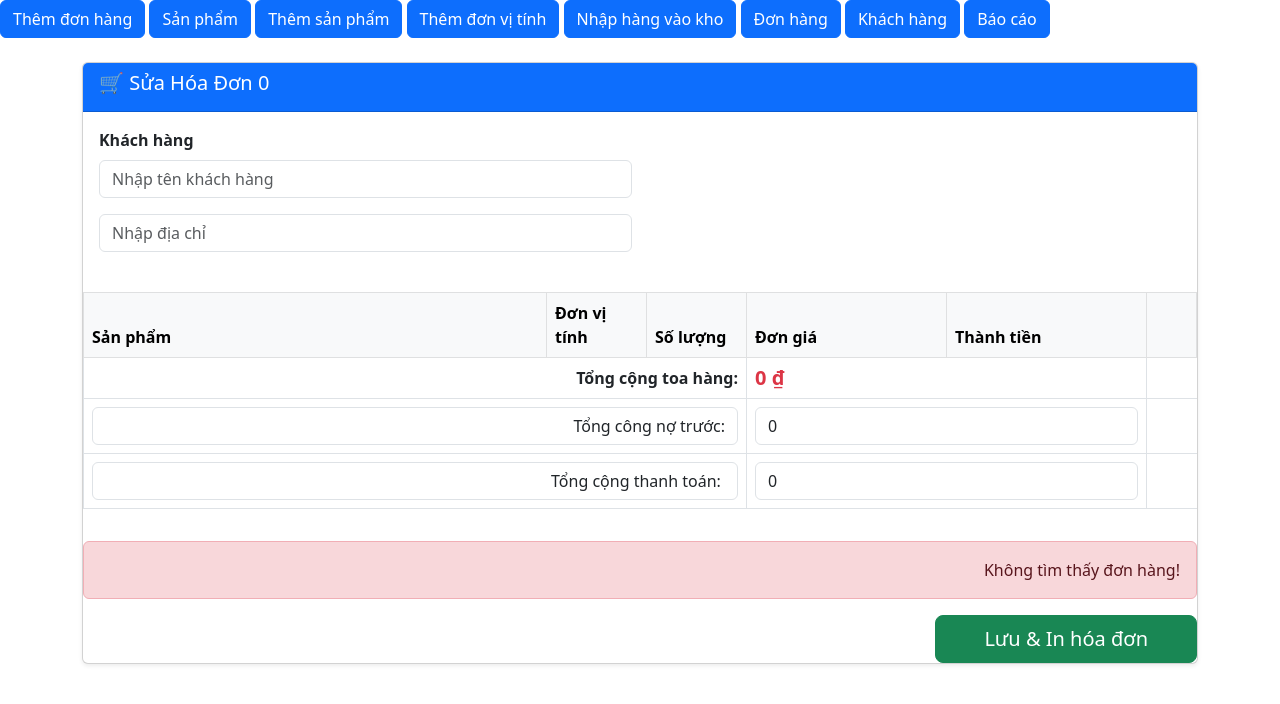
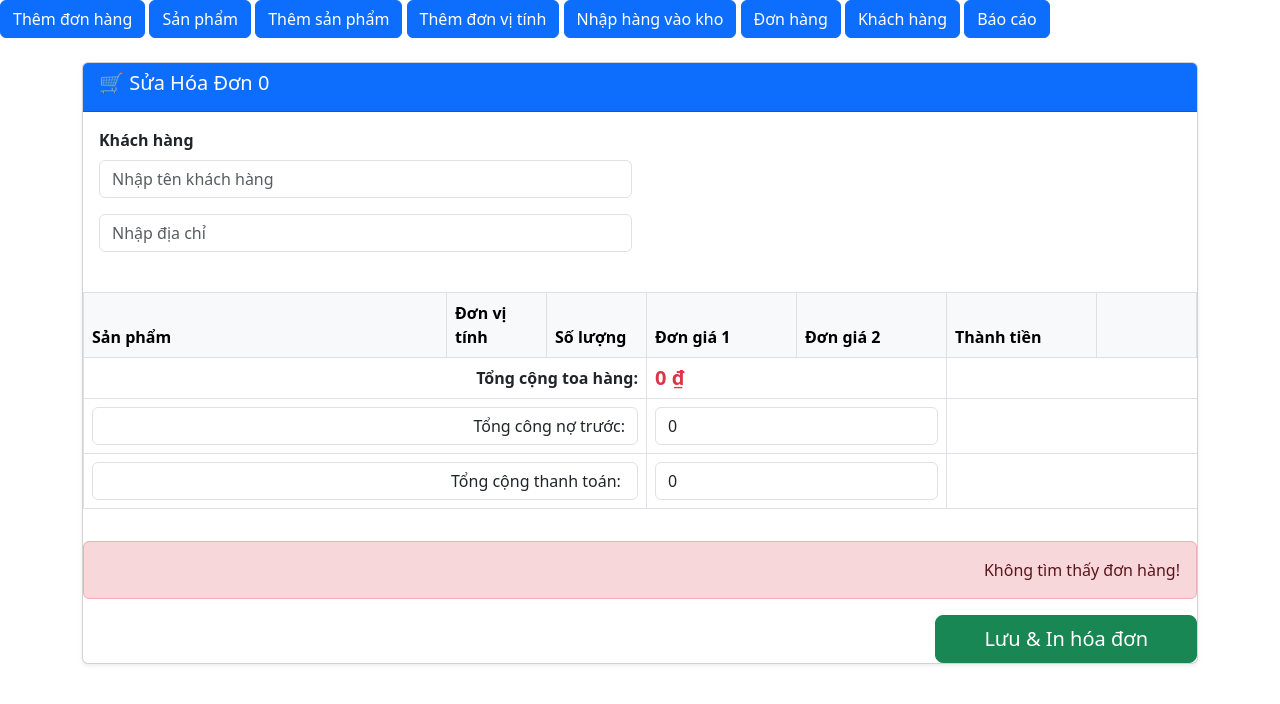
Before and after one commit to sever4041vn/web-ban-hang, a PHP site: page /order.php in a window 1280 px wide. Shown: the top 704 px of the page. Run offline with PHP 8.4, Linux system fonts and the light colour scheme; data that the repository does not hold is empty; some libraries are stand-ins or nearby versions.

Commit message:
Cập nhật cấu trúc hóa đơn: thêm giá bán 1 và giá bán 2, điều chỉnh các chức năng liên quan

```diff
--- a/assets/js/update_order.js
+++ b/assets/js/update_order.js
@@ -5,6 +5,7 @@ const parsedUrl = new URL(window.location.href);
 const params = new URLSearchParams(parsedUrl.search);
 const invoice_no = params.get("invoice_no");
 let selectProductCache = [];
+let selectPriceCache = [];
 document.addEventListener("keypress",(e)=>{
     if (e.key=="Enter") {
         addToTable();
@@ -69,12 +70,17 @@ const addToTable = (data) => {
                                     <input type="number" class="form-control qty-input" value="1" min="1" onchange="calculateRow(this)">
                                 </td>
                                 <td>
-                                    <input type="text" class="form-control" value="${Number(selling_price).toLocaleString('vi-VN')}" oninput="formatCurrency(this);calculateRow(this.parentNode.querySelector('.selling-price-input'))">
-                                    <input type="hidden" class="form-control selling-price-input" value="${selling_price}" onchange="calculateRow(this)">
-                                    <input style="display:none;" type="number" class="form-control cost-price-input" value="${cost_price}" onchange="calculateRow(this)">
+                                    <p class="mb-0 form-control cost-price-input-p" data-price="0" data-show="true">* ₫</p>
+                                    <input type="hidden" class="form-control cost-price" value="${cost_price}" onchange="calculateRow(this)">
                                 </td>
-                                    <td class="subtotal fw-bold">${Number(selling_price).toLocaleString('vi-VN')} ₫</td>
+                                <td class="position-relative">
+                                    <input type="text" class="form-control selling-price-input" value="${Number(selling_price).toLocaleString('vi-VN')}" oninput="formatCurrency(this);calculateRow(this.parentNode.querySelector('.selling-price-input'))">
+                                    <input type="hidden" class="form-control selling-price" value="${selling_price}">
+                                    <div style="display: none;" class="z-3 l-0 w-100 search-box price-choice bg-white position-absolute row"></div>
+                                </td>
+                                <td class="subtotal fw-bold">${Number(selling_price).toLocaleString('vi-VN')} ₫</td>
                                 <td>
+                                    <button class="btn btn-sm btn-outline-warning" onclick="showCostPrice(this)">Hiện giá nhập</button>
                                     <button class="btn btn-sm btn-outline-danger" onclick="removeRow(this)">Xóa</button>
                                 </td>
                         `;
@@ -83,9 +89,12 @@ const addToTable = (data) => {
         tr.querySelector(".name").addEventListener("focusout", (e)=>toggleShowSearchBox(e.target,"hide"))
         tr.querySelector(".name").focus();
 
+        tr.querySelector(".selling-price-input").addEventListener("focusin", (e)=>toggleShowSearchBox(e.target,"show"))
+        tr.querySelector(".selling-price-input").addEventListener("focusout", (e)=>toggleShowSearchBox(e.target,"hide"))
     }else{
 
         data.forEach(item=>{
+            console.log(item)
             const tr = document.createElement("tr");
             tr.innerHTML = `
                                     <td class="d-none">
@@ -102,22 +111,28 @@ const addToTable = (data) => {
                                         <input type="number" value="${Number(item["quantity"])}" class="form-control qty-input" onchange="calculateRow(this)">
                                     </td>
                                     <td>
-                                        <input type="text" class="form-control" value="${Number(item["selling_price"]).toLocaleString('vi-VN')}" oninput="formatCurrency(this);calculateRow(this.parentNode.querySelector('.selling-price-input'))">
-                                        <input type="hidden" class="form-control selling-price-input" value="${item["selling_price"]}" onchange="calculateRow(this)">
-                                        <input style="display:none;" type="number" class="form-control cost-price-input" value="${item["cost_price"]}" onchange="calculateRow(this)">
+                                        <p class="mb-0 form-control cost-price-input-p" data-price="${item["cost_price"]}" data-show="true">* ₫</p>
+                                        <input type="hidden" class="form-control cost-price" value="${item["cost_price"]}" onchange="calculateRow(this)">
                                     </td>
-                                        <td class="subtotal fw-bold">${Number(selling_price).toLocaleString('vi-VN')} ₫</td>
+                                    <td class="position-relative">
+                                        <input type="text" class="form-control selling-price-input" value="${Number(item["selling_price"]).toLocaleString('vi-VN')}" oninput="formatCurrency(this);calculateRow(this.parentNode.querySelector('.selling-price-input'))">
+                                        <input type="hidden" class="form-control selling-price" value="${item["selling_price"]}">
+                                        <div style="display: none;" class="z-3 l-0 w-100 search-box price-choice bg-white position-absolute row"></div>
+                                    </td>
+                                    <td class="subtotal fw-bold">${Number(item["selling_price"]).toLocaleString('vi-VN')} ₫</td>
                                     <td>
+                                        <button class="btn btn-sm btn-outline-warning" onclick="showCostPrice(this)">Hiện giá nhập</button>
                                         <button class="btn btn-sm btn-outline-danger" onclick="removeRow(this)">Xóa</button>
                                     </td>
                             `;
 
                             document.getElementById('invoiceItems').appendChild(tr);
                             tr.querySelector(".name").addEventListener("focusin", (e)=>toggleShowSearchBox(e.target,"show"))
-                            tr.querySelector(".name").addEventListener("focusout", (e)=>{
-        toggleShowSearchBox(e.target,"hide");
-    })
-    tr.querySelector(".name").focus();
+                            tr.querySelector(".name").addEventListener("focusout", (e)=>toggleShowSearchBox(e.target,"hide"))
+                            tr.querySelector(".name").focus();
+
+                            tr.querySelector(".selling-price-input").addEventListener("focusin", (e)=>toggleShowSearchBox(e.target,"show"))
+                            tr.querySelector(".selling-price-input").addEventListener("focusout", (e)=>toggleShowSearchBox(e.target,"hide"))
                             calculateRow(tr.querySelector(".selling-price-input"));
                         })
     }
@@ -131,6 +146,9 @@ const toggleShowSearchBox = (target,action) => {
         if (selectProductCache.length != 0) {
             addToRow(selectProductCache[0],selectProductCache[1])
         }
+        if (selectPriceCache.length != 0) {
+            setPrice(selectPriceCache[0],selectPriceCache[1])
+        }
         setTimeout(() => {
             searchBox.style.display = "none"
         }, 100);
@@ -141,8 +159,12 @@ const searchProducts = async (e) => {
     let searchBox = e.target.parentNode.querySelector(".search-box");
     const search = e.target.value;
     const id = e.target.closest("tr").querySelector(".id");
-    const cost_price = e.target.closest("tr").querySelector(".cost-price-input");
+    const cost_price_p = e.target.closest("tr").querySelector(".cost-price-input-p");
+    const cost_price = e.target.closest("tr").querySelector(".cost-price");
     id.value = 1;
+    cost_price_p.innerHTML = "* ₫";
+    cost_price_p.setAttribute("data-show", "true")
+    cost_price_p.setAttribute("data-price", 0)
     cost_price.value =0;
     let products = []
     let productOption = '';
@@ -159,7 +181,7 @@ const searchProducts = async (e) => {
     }
     for (let i = 0; i < products.length; i++) {
         productOption = productOption + `
-        <button onmouseover='selectProductCache=[event,[${products[i]["id"]},"${products[i]["name"].replace(/\n/g, "")}","${products[i]["unit"]}",${products[i]["cost_price"]},${products[i]["selling_price"]}]]' class="btn border btn-primary">${products[i]["sku"]} - ${products[i]["name"]}</button>
+            <button onmouseover='selectProductCache=[event,[${products[i]["id"]},"${products[i]["name"].replace(/\n/g, "")}","${products[i]["unit"]}",${products[i]["cost_price"]},${products[i]["selling_price_1"]},${products[i]["selling_price_2"]}]]' class="btn border btn-primary">${products[i]["sku"]} - ${products[i]["name"]}</button>
         `
     }
     if (productOption=="") {
@@ -175,15 +197,24 @@ const addToRow = (e, data) => {
     const id = row.querySelector(".id");
     const name = row.querySelector(".name");
     const unit = row.querySelector(".unit");
-    const cost_price = row.querySelector(".cost-price-input")
-    const selling_price = row.querySelector(".selling-price-input");
+    const cost_price_p = row.querySelector(".cost-price-input-p");
+    const cost_price = row.querySelector(".cost-price");
+    const selling_price = row.querySelector(".selling-price");
+    const price_choice = row.querySelector(".price-choice");
     id.value = data[0];
     // ẩn cửa sổ search
     name.value = "";
     toggleShowSearchBox(name,"hide")
     name.value = data[1];
     unit.value = data[2];
+    cost_price_p.innerText = "* ₫";
+    cost_price_p.setAttribute("data-show", "true");
+    cost_price_p.setAttribute("data-price", data[3]);
     cost_price.value = data[3];
+    price_choice.innerHTML = `
+        <button onmouseover='selectPriceCache=[event,${data[4]}]' class="btn border btn-primary">${Number(data[4]).toLocaleString('vi-VN')} ₫</button>
+        <button onmouseover='selectPriceCache=[event,${data[5]}]' class="btn border btn-primary">${Number(data[5]).toLocaleString('vi-VN')} ₫</button>
+    `
     selling_price.parentNode.querySelectorAll("input")[0].value = Number(data[4]).toLocaleString('vi-VN')
     selling_price.value = data[4];
     // console.log(data)
@@ -191,15 +222,34 @@ const addToRow = (e, data) => {
     addToTable();
 }
 
+const setPrice = (e, selling_price) => {
+    const selling_price_input = e.target.parentNode.parentNode.querySelector(".selling-price")
+    selling_price_input.parentNode.querySelectorAll("input")[0].value = Number(selling_price).toLocaleString('vi-VN')
+    selling_price_input.value = selling_price;
+    selectPriceCache = [];
+    calculateRow(e.target);
+}
+
 function removeRow(btn) {
     btn.closest('tr').remove();
     updateTotal();
 }
 
+function showCostPrice(btn) {
+    const cost_price_input_p = btn.parentNode.parentNode.querySelector(".cost-price-input-p");
+    if (cost_price_input_p.getAttribute("data-show")=="true") {
+        cost_price_input_p.innerText = `${Intl.NumberFormat('vi-VN').format(cost_price_input_p.getAttribute("data-price"))} ₫`;
+        cost_price_input_p.setAttribute("data-show", "false")
+    }else{
+        cost_price_input_p.innerText = `* ₫`;
+        cost_price_input_p.setAttribute("data-show", "true")
+    }
+}
+
 function calculateRow(input) {
     const row = input.closest('tr');
     const qty = row.querySelector('.qty-input').value;
-    const selling_price = row.querySelector('.selling-price-input').value;
+    const selling_price = row.querySelector('.selling-price').value;
     const subtotal = qty * selling_price;
     row.querySelector('.subtotal').innerText = subtotal.toLocaleString() + " ₫";
     updateTotal();
@@ -213,7 +263,7 @@ function updateTotal() {
     // console.log(document.getElementById("paidDisplay").querySelector(".paid-input").value)
     document.querySelectorAll('#invoiceItems tr').forEach(row => {
         const qty = row.querySelector('.qty-input').value;
-        const selling_price = row.querySelector('.selling-price-input').value;
+        const selling_price = row.querySelector('.selling-price').value;
         total += qty * selling_price;
     });
     totalDisplay.innerText = (total).toLocaleString('vi-VN') + " ₫";
@@ -279,7 +329,7 @@ async function submitInvoice() {
     };
     const items = [];
     document.querySelectorAll('#invoiceItems tr').forEach(row => {
-        if (row.querySelector('.name').value==""||row.querySelector('.unit').value==""||row.querySelector('.qty-input').value==""||row.querySelector('.selling-price-input').value=="") {
+        if (row.querySelector('.name').value==""||row.querySelector('.unit').value==""||row.querySelector('.qty-input').value==""||row.querySelector('.selling-price').value=="") {
             // console.log(row.querySelector('.name').value)
             fail = true;
             return;
@@ -289,8 +339,8 @@ async function submitInvoice() {
             name: row.querySelector('.name').value,
             unit: row.querySelector('.unit').value,
             quantity: row.querySelector('.qty-input').value,
-            cost_price: row.querySelector('.cost-price-input').value,
-            selling_price: row.querySelector('.selling-price-input').value
+            cost_price: row.querySelector('.cost-price').value,
+            selling_price: row.querySelector('.selling-price').value
         });
     });
 
--- a/order.php
+++ b/order.php
@@ -11,7 +11,6 @@
     <link href="https://cdn.jsdelivr.net/npm/bootstrap@5.3.0/dist/css/bootstrap.min.css" rel="stylesheet">
     <link href="https://cdn.jsdelivr.net/npm/select2@4.1.0-rc.0/dist/css/select2.min.css" rel="stylesheet" />
     <script src="https://code.jquery.com/jquery-3.6.0.min.js"></script>
-    <script src="https://cdn.jsdelivr.net/npm/select2@4.1.0-rc.0/dist/js/select2.min.js"></script>
 </head>
 <body onload="updateTable()">
 
@@ -43,9 +42,10 @@
                                 <th class="mw-50">Sản phẩm</th>
                                 <th width="100">Đơn vị tính</th>
                                 <th width="100">Số lượng</th>
-                                <th width="200">Đơn giá</th>
-                                <th width="200">Thành tiền</th>
-                                <th width="50"></th>
+                                <th width="150">Đơn giá 1</th>
+                                <th width="150">Đơn giá 2</th>
+                                <th width="150">Thành tiền</th>
+                                <th width="100"></th>
                             </tr>
                         </thead>
                         <tbody id="invoiceItems">
```
Also changed, not shown: assets/js/sales.js (+59 -16 lines), sales.php (+4 -4 lines).
